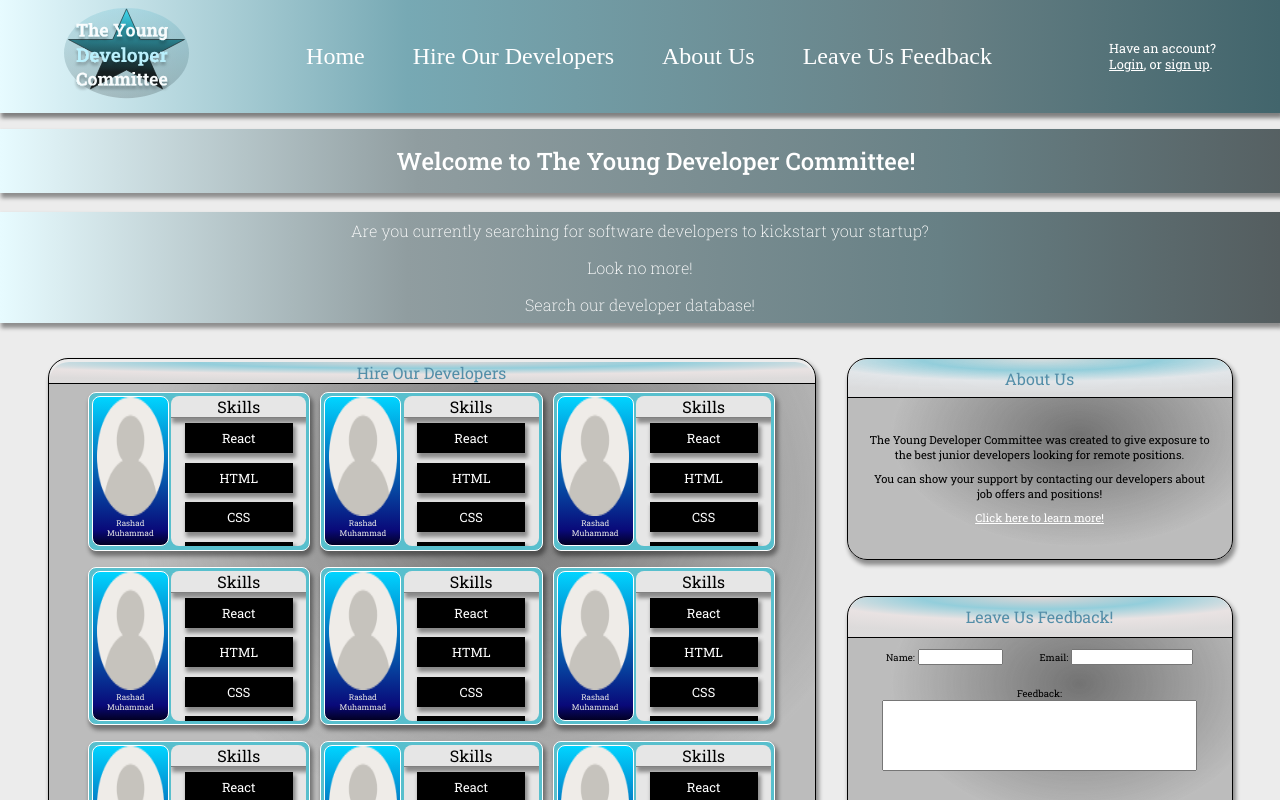
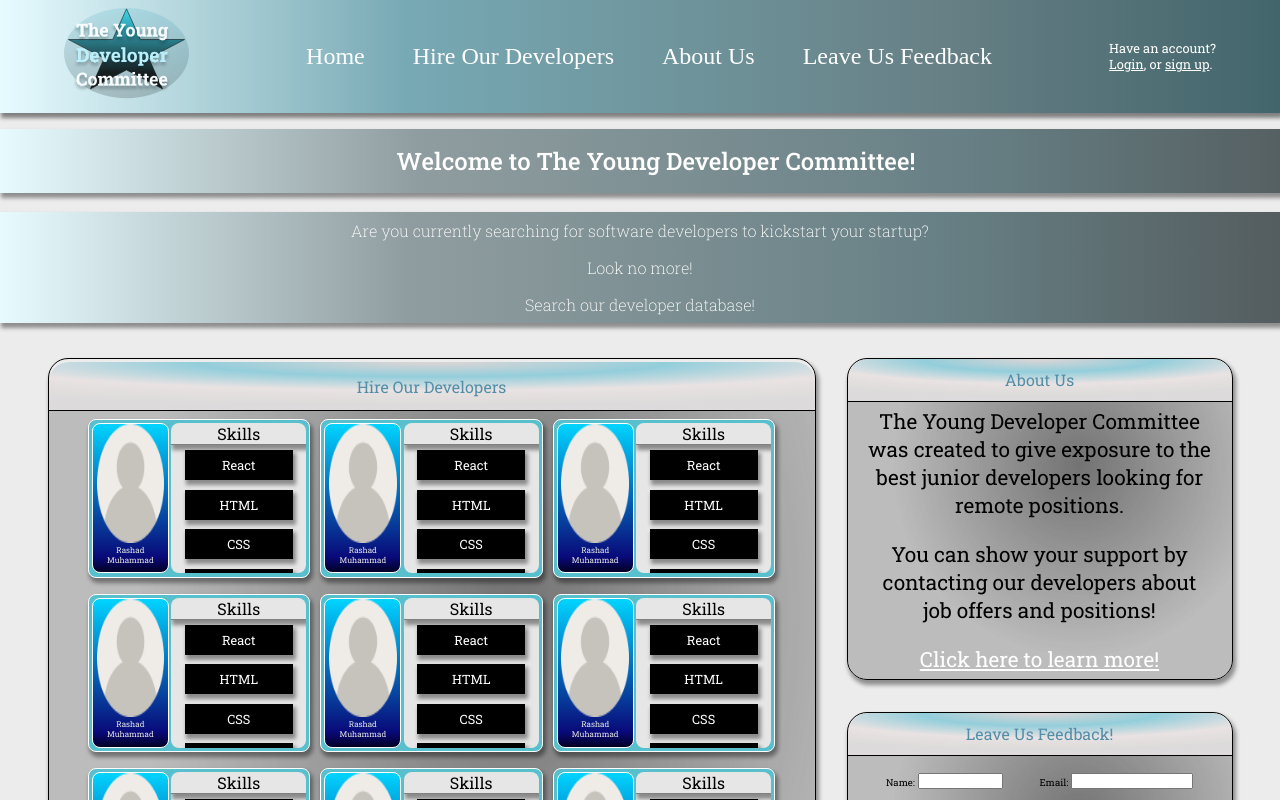
Before and after one commit to rashadnm01/tydc-frontend, a React (Create React App) app: page / in a window 1280 px wide. Shown: the top 800 px of the page. Built offline with nearby package versions, Linux system fonts and the light colour scheme; a web font is replaced by a local one.

Commit message:
Pushing to master some css fixes

```diff
--- a/src/App.scss
+++ b/src/App.scss
@@ -1,9 +1,5 @@
 @import "./assets/global-styles.scss";
 .App {
-  height: 100vh;
-  width: 100vw;
-  max-width: 100vw;
-  max-height: 100vh;
   background: $page-background;
   display: flex;
   flex-direction: column;
--- a/src/components/home-body/_home-body.scss
+++ b/src/components/home-body/_home-body.scss
@@ -54,11 +54,7 @@
       display: flex;
       flex-direction: column;
       justify-content: space-between;
-      height: 60vh;
-
-      @media screen and (max-width: 800px) {
-        align-items: center;
-      }
+      height: 100%;
     }
   }
 }
--- a/src/components/home-body/about-us/_about-us.scss
+++ b/src/components/home-body/about-us/_about-us.scss
@@ -1,6 +1,6 @@
 @import "../../../assets/global-styles.scss";
 .about-us-wrapper {
-  height: 25vh;
+  height: 40vh;
   width: 30vw;
   display: flex;
   flex-direction: column;
@@ -22,10 +22,10 @@
     height: 3rem;
     background: radial-gradient(
       100% 100% at 50% 0%,
-      rgba(13, 83, 95, 0.1) 0%,
+      rgba(95, 13, 13, 0.1) 0%,
       rgba($main-light-blue, 0.5) 30.73%,
-      rgba(46, 115, 172, 0.05) 58.85%,
-      rgba(65, 72, 84, 0.1) 89.58%
+      rgba(172, 46, 46, 0.05) 58.85%,
+      rgba(84, 65, 65, 0.1) 89.58%
     );
     width: 100%;
     border-bottom: 1px solid black;
@@ -37,7 +37,7 @@
   font-family: $main-font;
 
   .about-us-body {
-    font-size: 0.4rem;
+    font-size: 1rem;
     color: black;
     display: flex;
     flex-direction: column;
@@ -60,7 +60,7 @@
       max-height: 100%;
       text-overflow: clip;
       padding: 0 1.2rem;
-      font-size: 0.7rem;
+      font-size: 1.3rem;
     }
     span:hover {
       transform: scale(1.1);
--- a/src/components/home-body/index.js
+++ b/src/components/home-body/index.js
@@ -41,7 +41,7 @@ export const HomeBody = () => {
           </div>
         </div>
 
-        <div className="right-wrapper">
+        <div className="right-wrapper" style={{ height: "100%" }}>
           <AboutUs />
           <LeaveFeedback />
         </div>
--- a/src/components/home-body/leave-feedback/_leave-feedback.scss
+++ b/src/components/home-body/leave-feedback/_leave-feedback.scss
@@ -1,6 +1,6 @@
 @import "../../../assets/global-styles.scss";
 .leave-feedback-wrapper {
-  height: 30vh;
+  height: 40vh;
   width: 30vw;
   display: flex;
   flex-direction: column;
@@ -10,6 +10,7 @@
   border-radius: $main-radius;
   overflow: hidden;
   box-shadow: $main-shadow;
+  margin-top: 2rem;
   @media screen and (max-width: 800px) {
     margin-top: 2rem;
     width: 90vw;
```
